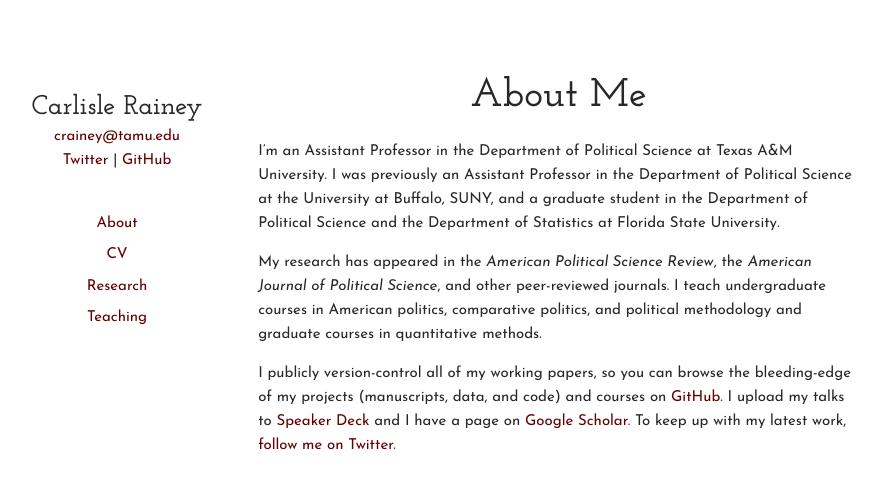
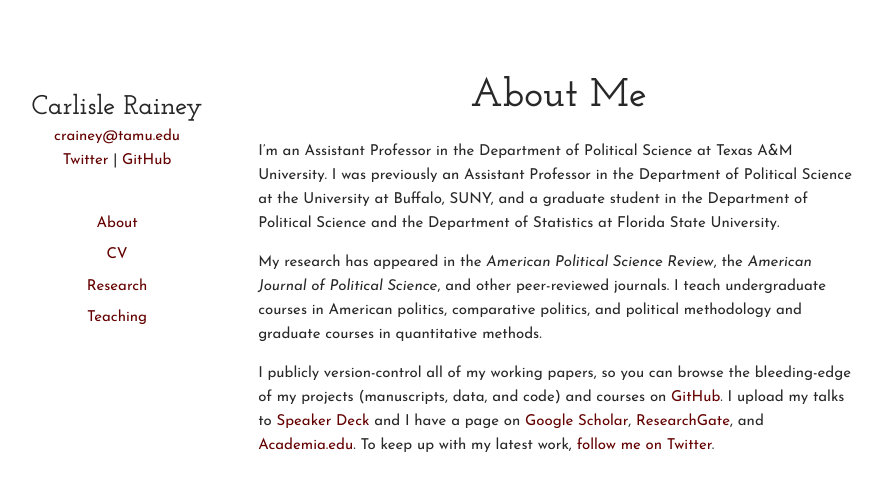
Before and after one commit to carlislerainey/carlislerainey.github.io, a Jekyll site: the page built from index.md, in a window 1280 px wide. Shown: the top 491 px of the page, without its empty margins (204-1087 px from the left). Built offline with Jekyll 4.4.1, drawn with Linux system fonts in a browser that asks for light colours.

Commit message:
add ResearchGate and Academia.edu

```diff
--- a/index.md
+++ b/index.md
@@ -10,4 +10,4 @@ I'm an Assistant Professor in the Department of Political Science at Texas A&M U
 
 My research has appeared in the *American Political Science Review*, the *American Journal of Political Science*, and other peer-reviewed journals. I teach undergraduate courses in American politics, comparative politics, and political methodology and graduate courses in quantitative methods.
 
-I publicly version-control all of my working papers, so you can browse the bleeding-edge of my projects (manuscripts, data, and code) and courses on [GitHub](https://github.com/carlislerainey). I upload my talks to [Speaker Deck](https://speakerdeck.com/carlislerainey) and I have a page on [Google Scholar](https://scholar.google.com/citations?user=otXLf3wAAAAJ&hl=en). To keep up with my latest work, [follow me on Twitter](https://twitter.com/carlislerainey).
+I publicly version-control all of my working papers, so you can browse the bleeding-edge of my projects (manuscripts, data, and code) and courses on [GitHub](https://github.com/carlislerainey). I upload my talks to [Speaker Deck](https://speakerdeck.com/carlislerainey) and I have a page on [Google Scholar](https://scholar.google.com/citations?user=otXLf3wAAAAJ&hl=en), [ResearchGate](http://www.researchgate.net/profile/Carlisle_Rainey/publications), and [Academia.edu](https://tamu.academia.edu/CarlisleRainey/Papers). To keep up with my latest work, [follow me on Twitter](https://twitter.com/carlislerainey).
```
